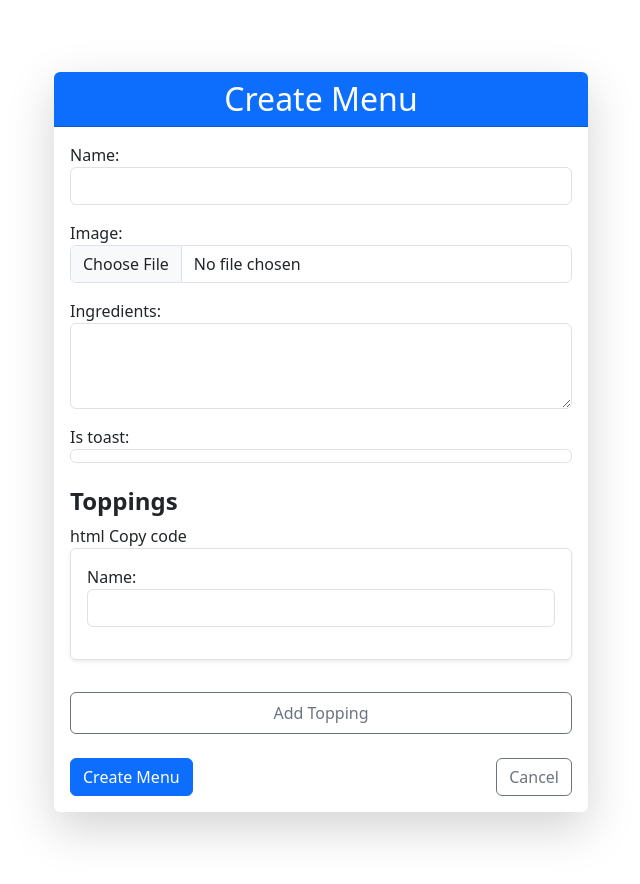
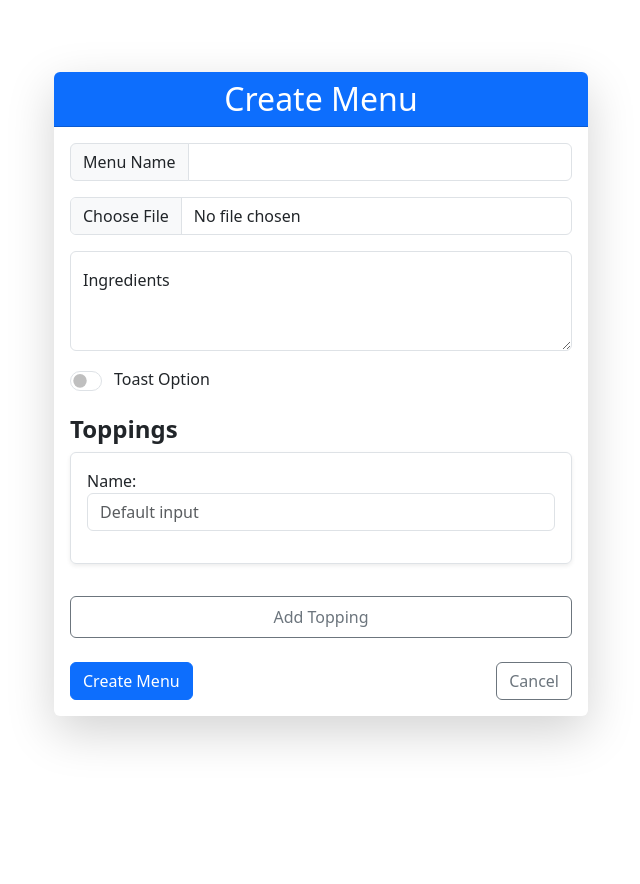
Before and after one commit to edihehe/hoagieMaker, a Django app: page /menu/create/ in a window 1280 px wide. Shown: the part 56-940 px from the top of the page, without its empty margins (319-959 px from the left). After the commit the page ends 801 px from the top, so only its background shows below. Run offline with Django 5.2, Linux system fonts and the light colour scheme.

Commit message:
fixed is_toast

```diff
--- a/backend/menu/forms.py
+++ b/backend/menu/forms.py
@@ -5,20 +5,55 @@ from django.forms import modelformset_factory
 
 
 class MenuForm(forms.ModelForm):
+
     class Meta:
         model = Menu
-        fields = ["name", "image", "ingredients", "is_toast"]
+        fields = [
+            "name",
+            "image",
+            "ingredients",
+            "is_toast",
+        ]
         widgets = {
-            "name": forms.TextInput(attrs={"class": "form-control"}),
+            "name": forms.TextInput(
+                attrs={
+                    "class": "form-control",
+                    "aria-label": "Sizing example input",
+                    "aria-describedby": "inputGroup-sizing-default",
+                }
+            ),
             "image": forms.ClearableFileInput(attrs={"class": "form-control-file"}),
-            "ingredients": forms.Textarea(attrs={"class": "form-control", "rows": 3}),
+            "ingredients": forms.Textarea(
+                attrs={
+                    "class": "form-control",
+                    "placeholder": "Leave a comment here",
+                    "row": 3,
+                }
+            ),
+            "is_toast": forms.CheckboxInput(
+                attrs={"class": "form-check-input", "role": "switch"}
+            ),
+            # Specific logic for checkboxes
         }
 
-    # You can also override `__init__` if needed
     def __init__(self, *args, **kwargs):
         super().__init__(*args, **kwargs)
-        for field in self.fields.values():
-            field.widget.attrs["class"] = "form-control"
+        self.fields["ingredients"].widget = forms.Textarea(
+            attrs={
+                "class": "form-control",
+                "placeholder": "Leave a comment here",
+                "style": "height: 100px",
+                "id": "floatingTextarea2",
+            }
+        )
+        self.fields["is_toast"].widget.attrs.update({"class": "form-check-input"})
+        # Dynamically set default classes for other fields except `is_toast`.
+        for field_name, field in self.fields.items():
+            if field_name != "is_toast":  # Skip the checkbox
+                field.widget.attrs["class"] = "form-control"
+            else:
+                # Ensure only the checkbox has its own specific classes
+                field.widget.attrs.update({"class": "form-check-input"})
 
 
 class ToppingForm(forms.ModelForm):
@@ -26,8 +61,13 @@ class ToppingForm(forms.ModelForm):
         model = Topping
         fields = ["name"]
         widgets = {
-            "name": forms.TextInput(attrs={"class": "form-control"}),
-            "DELETE": forms.CheckboxInput(attrs={"class": "delete-checkbox"}),
+            "name": forms.TextInput(
+                attrs={
+                    "class": "form-control",
+                    "placeholder": "Default input",
+                    "aria-label": "Topping's name",
+                }
+            ),
         }
 
 
--- a/backend/menu/templates/menu_form.html
+++ b/backend/menu/templates/menu_form.html
@@ -11,10 +11,24 @@
                 <div class="card-body">
                     <form method="post" enctype="multipart/form-data">
                         {% csrf_token %}
+                        <div class="mb-4">
+                            <div class="input-group mb-3">
+                                <span class="input-group-text">Menu Name</span>
+                                {{ form.name }}
+                            </div>
+                            <div class="mb-3">
 
-                        <!-- Menu form fields -->
-                        <div class="mb-4">
-                            {{ form.as_p }}
+                                {{ form.image }}
+                            </div>
+                            <div class="form-floating mb-3">
+                                {{ form.ingredients }}
+                                <label for="floatingTextarea2">Ingredients</label>
+                            </div>
+                            <div class="form-check form-switch">
+                                {{ form.is_toast }}
+                                <label class="form-check-label" for="{{ form.is_toast.id_for_label }}">Toast
+                                    Option</label>
+                            </div>
                         </div>
 
                         <!-- Topping formset -->
@@ -22,8 +36,7 @@
                             <h4 class="fw-bold">Toppings</h4>
                             {{ formset.management_form }}
                             <div id="topping-forms">
-                                html
-                                Copy code
+
                                 {% for form in formset %}
                                 <div class="topping-form border p-3 mb-3 rounded shadow-sm position-relative">
                                     <div class="mb-3">
@@ -120,7 +133,17 @@
     });
 
 </script>
+<style>
+    .form-check-input {
+        height: 1.2em;
+        width: 1.2em;
+    }
 
+    .form-check-label {
+        cursor: pointer;
+        padding-left: 4px;
+    }
+</style>
 
 
 {% endblock %}
--- a/backend/menu/views.py
+++ b/backend/menu/views.py
@@ -38,66 +38,26 @@ def menu_create(request):
     )
 
 
-# def menu_update(request, pk):
-#     menu = get_object_or_404(Menu, pk=pk)
-
-#     # Set up the formset with modelformset_factory
-#     ToppingFormSet = modelformset_factory(Topping, form=ToppingForm, extra=1)
-
-#     if request.method == "POST":
-#         form = MenuForm(request.POST, request.FILES, instance=menu)
-#         formset = ToppingFormSet(
-#             request.POST, queryset=Topping.objects.filter(menu=menu)
-#         )
-
-#         if form.is_valid() and formset.is_valid():
-#             # Save the main menu form
-#             form.save()
-
-#             # Process the formset
-#             for topping_form in formset:
-#                 # Handle deletion logic
-#                 if topping_form.cleaned_data.get("DELETE", False):
-#                     if (
-#                         topping_form.instance.pk
-#                     ):  # Ensure only valid deletions are processed
-#                         topping_form.instance.delete()
-#                 else:
-#                     topping = topping_form.save(commit=False)
-#                     topping.menu = menu  # Associate with the menu
-#                     topping.save()
-
-#             return redirect("menu_list")
-#     else:
-#         form = MenuForm(instance=menu)
-#         formset = ToppingFormSet(queryset=Topping.objects.filter(menu=menu))
-
-#     return render(
-#         request,
-#         "menu_form.html",
-#         {"form": form, "formset": formset, "action": "Update Menu"},
-#     )
-
-
 from order.forms import OrderForm
 
 
 def menu_detail(request, pk):
-    menu = get_object_or_404(Menu, pk=pk)  # Fetch the menu item
-    toppings = request.POST.get(
-        "toppings", ""
-    )  # Get the selected toppings as a comma-separated string
+    menu = get_object_or_404(Menu, pk=pk)  # Fetch the specific menu item
+    toppings = menu.toppings.all()  # Fetch toppings associated with the specific menu
     is_toasted = (
         "toastOption" in request.POST
     )  # Check if the toasted option is selected
 
     if request.method == "POST":
+        toppings_selected = request.POST.get(
+            "toppings", ""
+        )  # Selected toppings as a string
         order = Order.objects.create(menu_item=menu, is_toasted=is_toasted)
 
-        if toppings:  # Ensure toppings is not empty
+        if toppings_selected:  # Ensure toppings_selected is not empty
             try:
                 topping_ids = [
-                    int(tid) for tid in toppings.split(",")
+                    int(tid) for tid in toppings_selected.split(",")
                 ]  # Convert to a list of integers
                 order.toppings.set(topping_ids)  # Add selected toppings to the order
             except ValueError:
@@ -107,7 +67,7 @@ def menu_detail(request, pk):
                     "menu_detail.html",
                     {
                         "menu": menu,
-                        "toppings": Topping.objects.all(),
+                        "toppings": toppings,
                         "error": "Invalid topping selection.",
                     },
                 )
@@ -120,7 +80,7 @@ def menu_detail(request, pk):
         "menu_detail.html",
         {
             "menu": menu,
-            "toppings": Topping.objects.all(),  # Pass available toppings to the template
+            "toppings": toppings,  # Pass filtered toppings to the template
         },
     )
 
@@ -193,30 +153,41 @@ def menu_update(request, pk):
     )
 
     if request.method == "POST":
+        # Handle the main menu form
         form = MenuForm(request.POST, request.FILES, instance=menu)
+
+        # Handle the formset with all submitted data
         formset = ToppingFormSet(
             request.POST, queryset=Topping.objects.filter(menu=menu)
         )
 
         if form.is_valid() and formset.is_valid():
+            # Save the main menu
             form.save()
 
-            # Process the formset
+            # Save only valid toppings (ignore empty ones)
             for topping_form in formset:
-                # Handle deletion logic
                 if topping_form.cleaned_data.get("DELETE", False):
+                    # Delete the item if marked for deletion
                     if topping_form.instance.pk:
                         topping_form.instance.delete()
                 else:
-                    # Check if the form has meaningful data
-                    topping_data = topping_form.cleaned_data
-                    if topping_data.get("name") and topping_data.get("description"):
+                    # Only save if essential fields are not empty
+                    name = topping_form.cleaned_data.get("name")
+                    description = topping_form.cleaned_data.get("description")
+
+                    if name or description:  # Ensure at least one field is populated
                         topping = topping_form.save(commit=False)
                         topping.menu = menu
                         topping.save()
 
             return redirect("menu_list")
+        else:
+            print("Form errors:", form.errors)
+            print("Formset errors:", formset.errors)
+
     else:
+        # Render empty menu with an initialized formset
         form = MenuForm(instance=menu)
         formset = ToppingFormSet(queryset=Topping.objects.filter(menu=menu))
 
```
